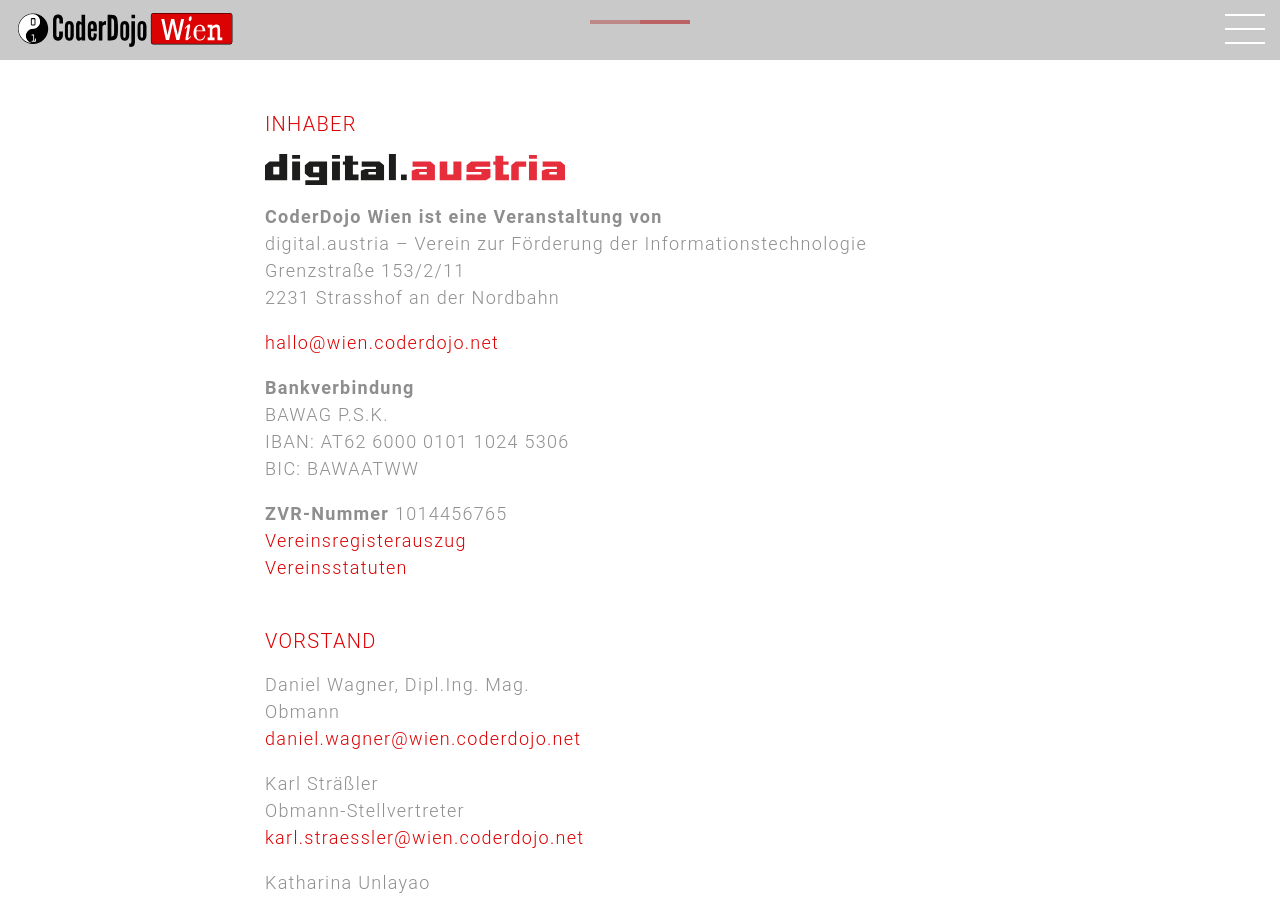
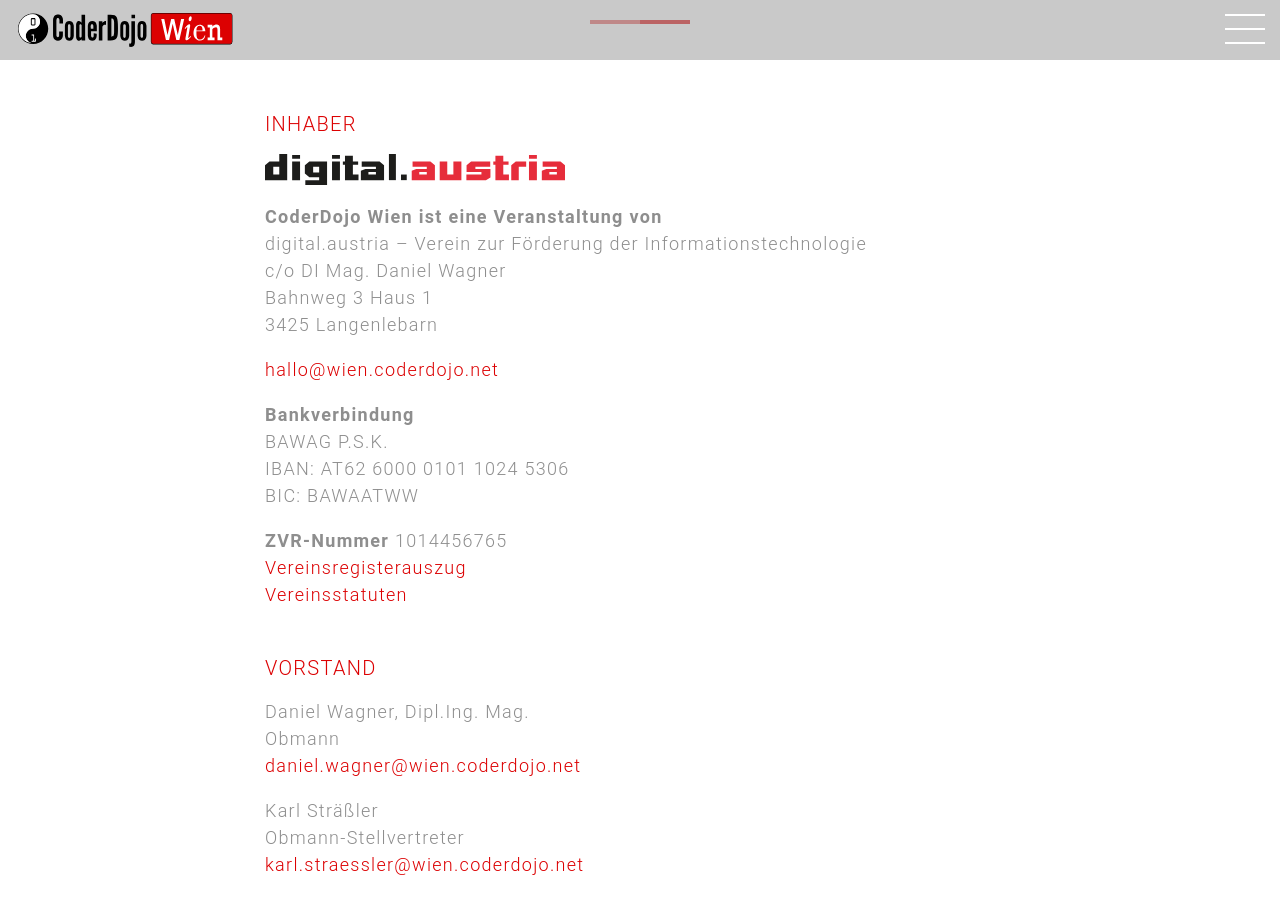
Before and after one commit to coderdojo-wien/coderdojo-wien.github.io, a Jekyll site: the page built from imprint.html, in a window 1280 px wide and 900 px high, scrolled down 1052 px. Built offline with Jekyll 4.4.1, drawn with Linux system fonts in a browser that asks for light colours; nearby versions of some CDN libraries; comment, search, counter and statistics services are not loaded.

Commit message:
Updated address.

```diff
--- a/_data/imprint.yml
+++ b/_data/imprint.yml
@@ -10,8 +10,9 @@
   <b>CoderDojo Wien ist eine Veranstaltung von</b>
   <br />
   digital.austria – Verein zur Förderung der Informationstechnologie<br/>
-  Grenzstraße 153/2/11<br/>
-  2231 Strasshof an der Nordbahn
+  c/o DI Mag. Daniel Wagner<br/>
+  Bahnweg 3 Haus 1<br/>
+  3425 Langenlebarn
 </p>
 
 <p>
```
